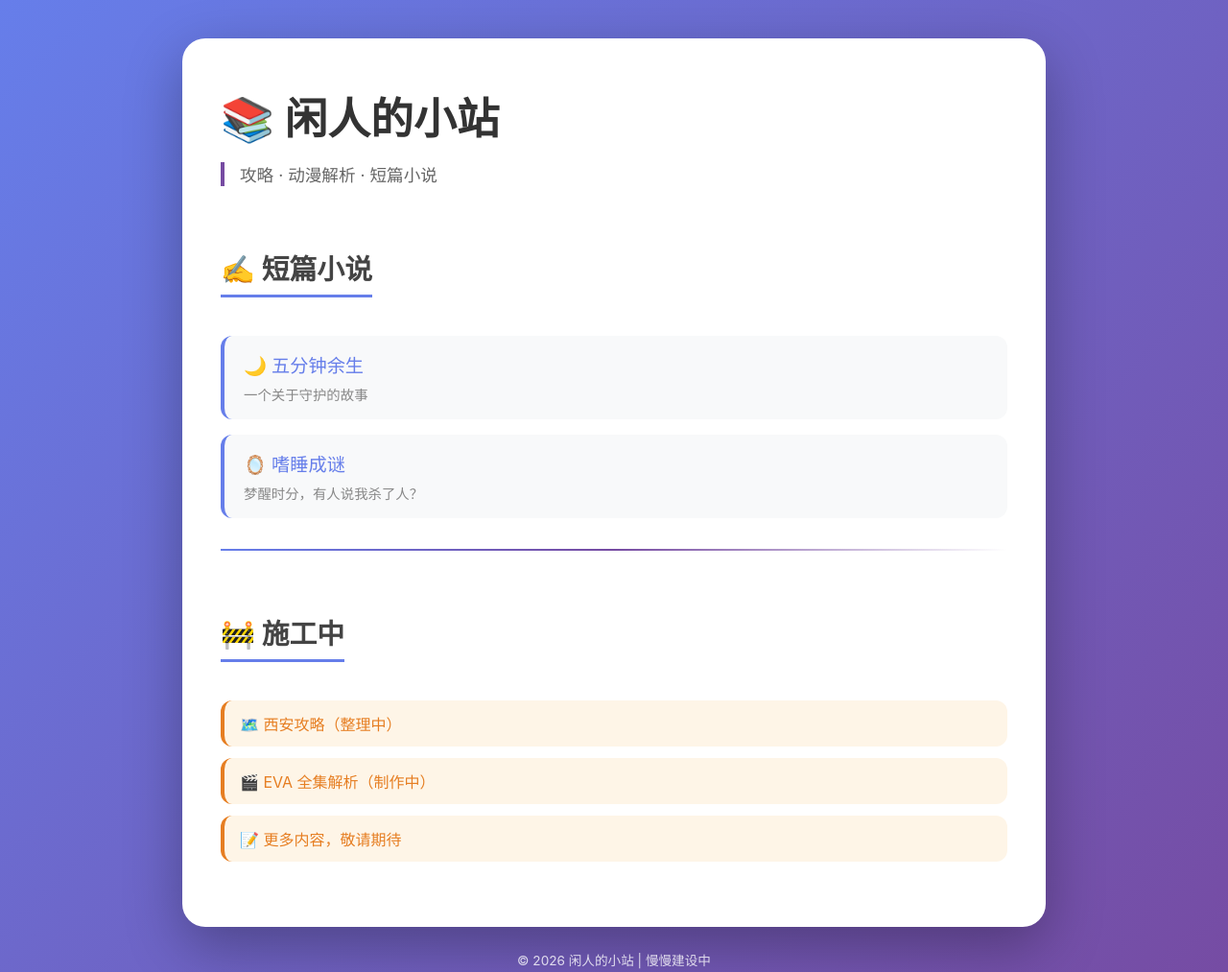
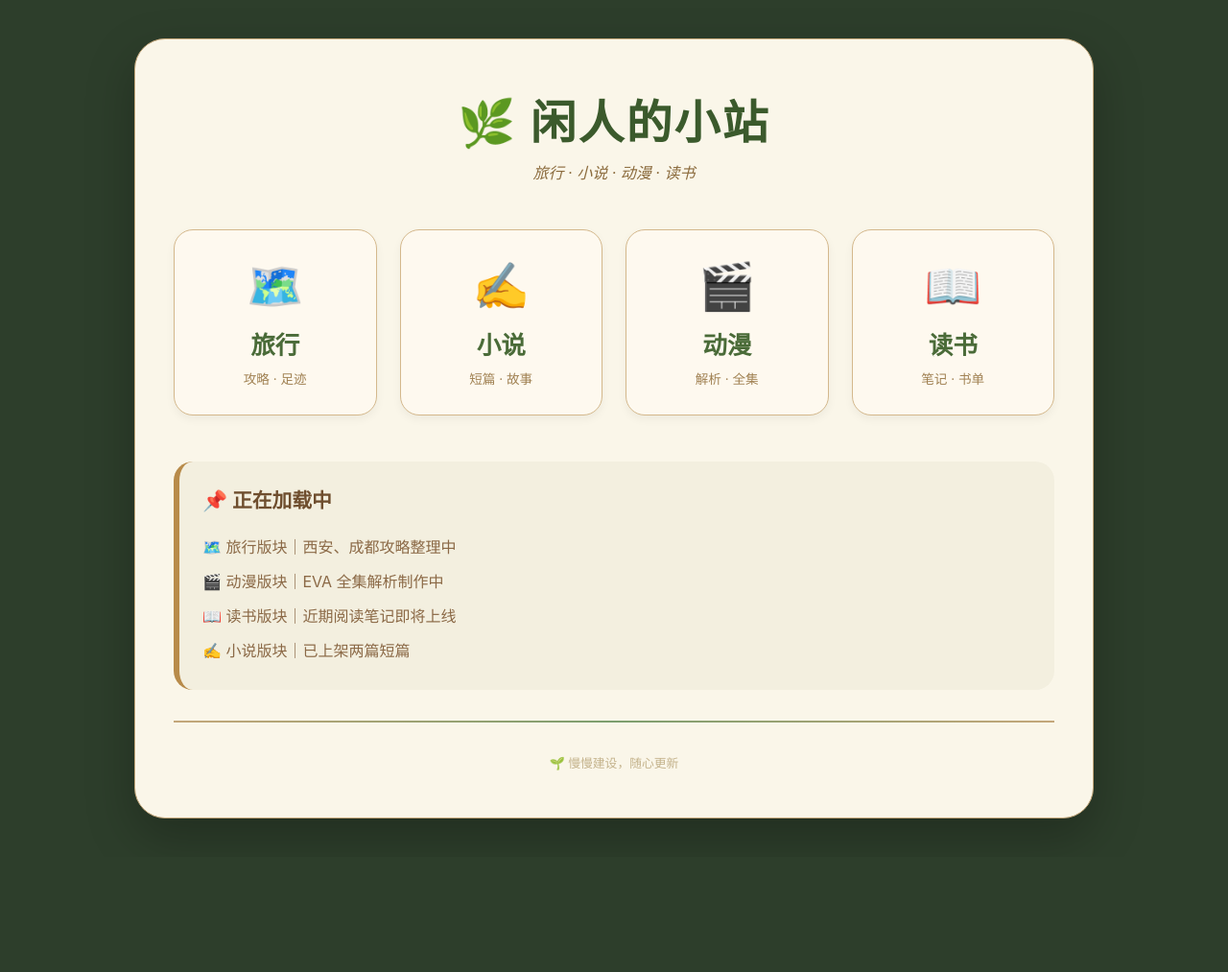
Before and after one commit to Ruelu-ayayaa/Ruelu-ayayaa.github.io, a plain HTML site: page index.html in a window 1280 px wide. Shown: the top 1013 px of the page at 96% size. After the commit the page ends 893 px from the top, so only its background shows below. Drawn offline with Linux system fonts and the light colour scheme.

Commit message:
更新主页

```diff
--- a/index.html
+++ b/index.html
@@ -12,115 +12,124 @@
         }
 
         body {
-            font-family: -apple-system, BlinkMacSystemFont, "Segoe UI", Helvetica, Arial, sans-serif;
-            background: linear-gradient(135deg, #667eea 0%, #764ba2 100%);
+            background: #2d3e2b;
             min-height: 100vh;
             padding: 40px 20px;
+            font-family: -apple-system, BlinkMacSystemFont, "Segoe UI", Roboto, sans-serif;
         }
 
         .container {
-            max-width: 900px;
+            max-width: 1000px;
             margin: 0 auto;
         }
 
         .card {
-            background: white;
-            border-radius: 24px;
+            background: #faf6e9;
+            border-radius: 32px;
             padding: 48px 40px;
-            box-shadow: 0 20px 60px rgba(0,0,0,0.3);
-            margin-bottom: 24px;
+            box-shadow: 0 20px 50px rgba(0,0,0,0.25);
+            border: 1px solid #c4a77a;
+        }
+
+        .header {
+            text-align: center;
+            margin-bottom: 48px;
         }
 
         h1 {
-            font-size: 2.8rem;
-            color: #333;
-            margin-bottom: 8px;
+            font-size: 3rem;
+            color: #3b5a2c;
+            letter-spacing: 2px;
+        }
+
+        .header p {
+            color: #8b6b3d;
+            font-size: 1rem;
+            margin-top: 8px;
+            font-style: italic;
+        }
+
+        .nav-grid {
+            display: grid;
+            grid-template-columns: repeat(auto-fit, minmax(200px, 1fr));
+            gap: 24px;
+            margin-bottom: 48px;
+        }
+
+        .nav-item {
+            background: #fef9ef;
+            border-radius: 20px;
+            padding: 28px 16px;
+            text-align: center;
+            text-decoration: none;
+            transition: all 0.3s ease;
+            border: 1px solid #d4b88c;
+            box-shadow: 0 4px 10px rgba(0,0,0,0.05);
+        }
+
+        .nav-item:hover {
+            transform: translateY(-6px);
+            background: #fff7ea;
+            border-color: #7c9e6e;
+            box-shadow: 0 12px 24px rgba(0,0,0,0.1);
+        }
+
+        .nav-icon {
+            font-size: 3rem;
+            display: block;
+            margin-bottom: 12px;
+        }
+
+        .nav-title {
+            font-size: 1.6rem;
+            font-weight: 600;
+            color: #4a6b38;
+        }
+
+        .nav-desc {
+            font-size: 0.85rem;
+            color: #a08152;
+            margin-top: 8px;
+        }
+
+        .construction {
+            background: #f3efdf;
+            border-radius: 20px;
+            padding: 24px;
+            margin-top: 20px;
+            border-left: 6px solid #b88b4a;
+        }
+
+        .construction h3 {
+            color: #6f4e2e;
+            margin-bottom: 16px;
+            font-size: 1.3rem;
+        }
+
+        .construction ul {
+            list-style: none;
+            color: #8b6946;
+        }
+
+        .construction li {
+            padding: 6px 0;
             display: flex;
             align-items: center;
-            gap: 12px;
-        }
-
-        .subtitle {
-            color: #666;
-            font-size: 1.1rem;
-            border-left: 4px solid #764ba2;
-            padding-left: 16px;
-            margin: 16px 0 32px 0;
-        }
-
-        h2 {
-            font-size: 1.8rem;
-            color: #444;
-            margin: 32px 0 20px 0;
-            padding-bottom: 8px;
-            border-bottom: 3px solid #667eea;
-            display: inline-block;
-        }
-
-        .story-list {
-            list-style: none;
-            margin: 20px 0;
-        }
-
-        .story-list li {
-            margin: 16px 0;
-            padding: 16px 20px;
-            background: #f8f9fa;
-            border-radius: 12px;
-            transition: all 0.3s ease;
-            border-left: 4px solid #667eea;
-        }
-
-        .story-list li:hover {
-            transform: translateX(8px);
-            background: #f1f3f5;
-            box-shadow: 0 4px 12px rgba(0,0,0,0.1);
-        }
-
-        .story-list a {
-            text-decoration: none;
-            font-size: 1.2rem;
-            font-weight: 500;
-            color: #667eea;
-            display: block;
-        }
-
-        .story-list a:hover {
-            color: #764ba2;
-        }
-
-        .story-list .desc {
-            font-size: 0.9rem;
-            color: #888;
-            margin-top: 6px;
-        }
-
-        .under-construction {
-            list-style: none;
-            margin: 20px 0;
-        }
-
-        .under-construction li {
-            padding: 12px 16px;
-            background: #fef5e7;
-            border-radius: 12px;
-            margin: 12px 0;
-            color: #e67e22;
-            border-left: 4px solid #e67e22;
+            gap: 10px;
         }
 
         hr {
             margin: 32px 0;
             border: none;
             height: 2px;
-            background: linear-gradient(to right, #667eea, #764ba2, transparent);
+            background: linear-gradient(to right, #c4a77a, #7c9e6e, #c4a77a);
         }
 
         .footer {
             text-align: center;
-            color: rgba(255,255,255,0.8);
+            color: #c4b38c;
             margin-top: 24px;
-            font-size: 0.85rem;
+            font-size: 0.8rem;
         }
 
         @media (max-width: 600px) {
@@ -130,46 +139,58 @@
             h1 {
                 font-size: 2rem;
             }
-            h2 {
-                font-size: 1.4rem;
+            .nav-title {
+                font-size: 1.2rem;
             }
         }
     </style>
 </head>
 <body>
-    <div class="container">
-        <div class="card">
-            <h1>
-                📚 闲人的小站
-            </h1>
-            <div class="subtitle">
-                攻略 · 动漫解析 · 短篇小说
-            </div>
+<div class="container">
+    <div class="card">
+        <div class="header">
+            <h1>🌿 闲人的小站</h1>
+            <p>旅行 · 小说 · 动漫 · 读书</p>
+        </div>
 
-            <h2>✍️ 短篇小说</h2>
-            <ul class="story-list">
-                <li>
-                    <a href="novel1.md">🌙 五分钟余生</a>
-                    <div class="desc">一个关于守护的故事</div>
-                </li>
-                <li>
-                    <a href="novel2.md">🪞 嗜睡成谜</a>
-                    <div class="desc">梦醒时分，有人说我杀了人？</div>
-                </li>
-            </ul>
+        <div class="nav-grid">
+            <a href="travel.html" class="nav-item">
+                <span class="nav-icon">🗺️</span>
+                <div class="nav-title">旅行</div>
+                <div class="nav-desc">攻略 · 足迹</div>
+            </a>
+            <a href="novel.html" class="nav-item">
+                <span class="nav-icon">✍️</span>
+                <div class="nav-title">小说</div>
+                <div class="nav-desc">短篇 · 故事</div>
+            </a>
+            <a href="anime.html" class="nav-item">
+                <span class="nav-icon">🎬</span>
+                <div class="nav-title">动漫</div>
+                <div class="nav-desc">解析 · 全集</div>
+            </a>
+            <a href="reading.html" class="nav-item">
+                <span class="nav-icon">📖</span>
+                <div class="nav-title">读书</div>
+                <div class="nav-desc">笔记 · 书单</div>
+            </a>
+        </div>
 
-            <hr>
-
-            <h2>🚧 施工中</h2>
-            <ul class="under-construction">
-                <li>🗺️ 西安攻略（整理中）</li>
-                <li>🎬 EVA 全集解析（制作中）</li>
-                <li>📝 更多内容，敬请期待</li>
+        <div class="construction">
+            <h3>📌 正在加载中</h3>
+            <ul>
+                <li>🗺️ 旅行版块｜西安、成都攻略整理中</li>
+                <li>🎬 动漫版块｜EVA 全集解析制作中</li>
+                <li>📖 读书版块｜近期阅读笔记即将上线</li>
+                <li>✍️ 小说版块｜已上架两篇短篇</li>
             </ul>
         </div>
+
+        <hr>
         <div class="footer">
-            © 2026 闲人的小站 | 慢慢建设中
+            🌱 慢慢建设，随心更新
         </div>
     </div>
+</div>
 </body>
 </html>
```
